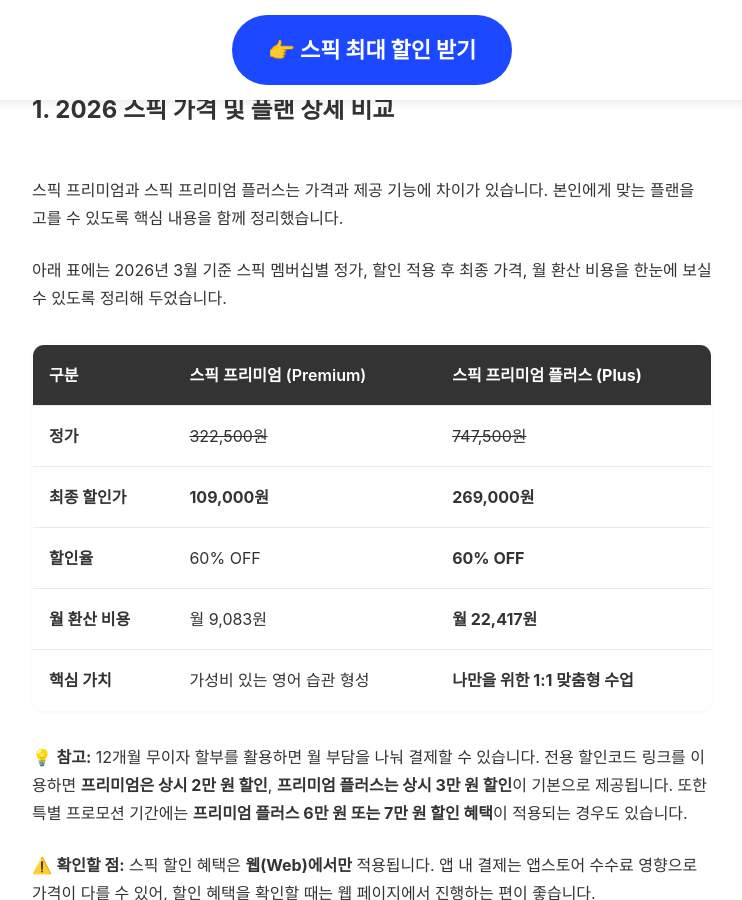
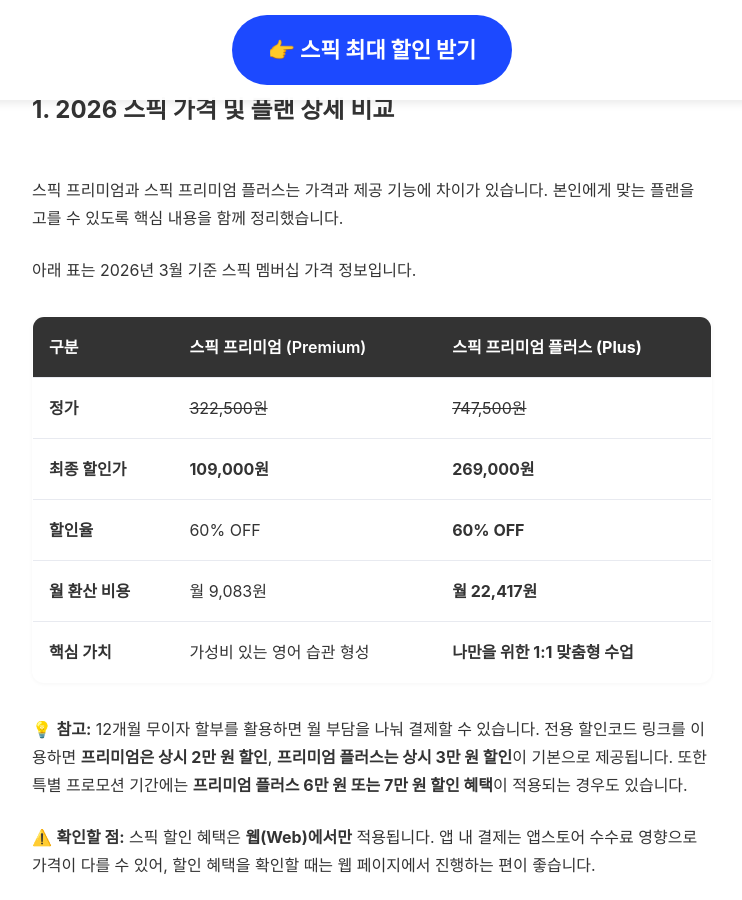
Before and after one commit to kjsjdw/speak_event_page, a Jekyll site: the page built from content/main-page-content.md, in a window 1280 px wide and 900 px high, scrolled down 1412 px. Shown: the whole window, without its empty margins (268-1010 px from the left). Built offline with Jekyll 4.4.1, drawn with Linux system fonts in a browser that asks for light colours; some web fonts are replaced.

Commit message:
Update 02-pricing.md

```diff
--- a/content/sections/02-pricing.md
+++ b/content/sections/02-pricing.md
@@ -1,6 +1,6 @@
 <h2 id="toc-1" style="padding-top: 100px; margin-top: -80px; padding-bottom: 30px;">1. 2026 스픽 가격 및 플랜 상세 비교</h2>
 <p>스픽 프리미엄과 스픽 프리미엄 플러스는 가격과 제공 기능에 차이가 있습니다. 본인에게 맞는 플랜을 고를 수 있도록 핵심 내용을 함께 정리했습니다.</p>
-<p>아래 표에는 2026년 3월 기준 스픽 멤버십별 정가, 할인 적용 후 최종 가격, 월 환산 비용을 한눈에 보실 수 있도록 정리해 두었습니다.</p>
+<p>아래 표는 2026년 3월 기준 스픽 멤버십 가격 정보입니다.</p>
 
 | 구분 | 스픽 프리미엄 (Premium) | **스픽 프리미엄 플러스 (Plus)** |
 | :--- | :--- | :--- |
```
